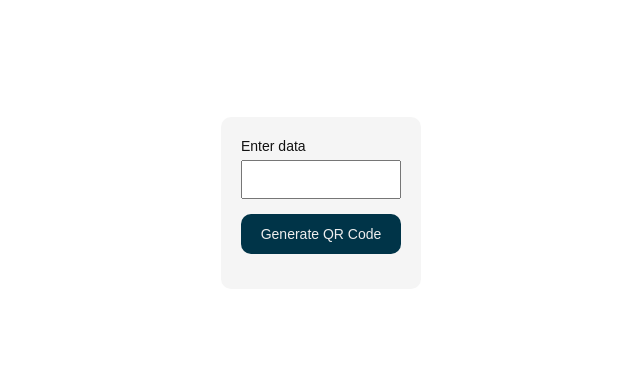
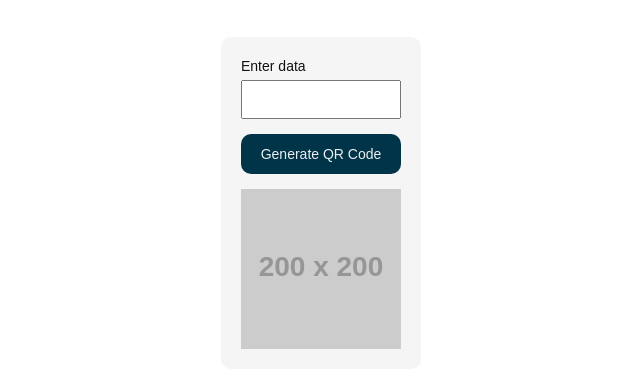
Before and after one commit to philrey12/qrcode-generator, a plain HTML site: page index.html in a window 1280 px wide. Shown: the part 197-584 px from the top of the page, without its empty margins (319-959 px from the left). Drawn offline with Linux system fonts and the light colour scheme; placeholder pictures from the web are drawn by us.

Commit message:
Update styles.css

```diff
--- a/css/styles.css
+++ b/css/styles.css
@@ -48,6 +48,10 @@ body {
 }
 .qr-img {
     margin-top: 10px;
+    width: 100%;
+    height: 160px;
+    background: url('https://via.placeholder.com/200');
+    background-position: center;
 }
 .qr-img img {
     width: 100%;
```
